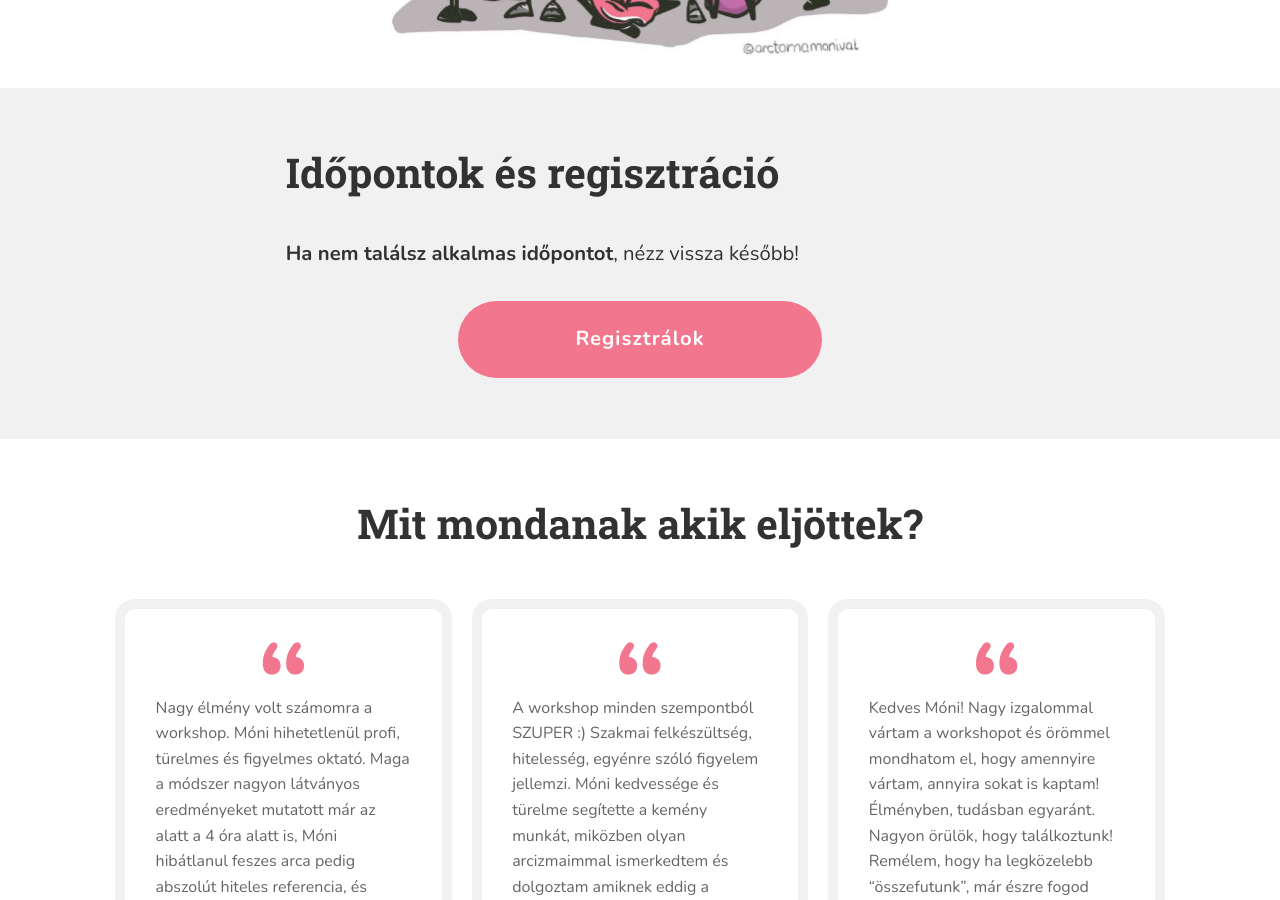
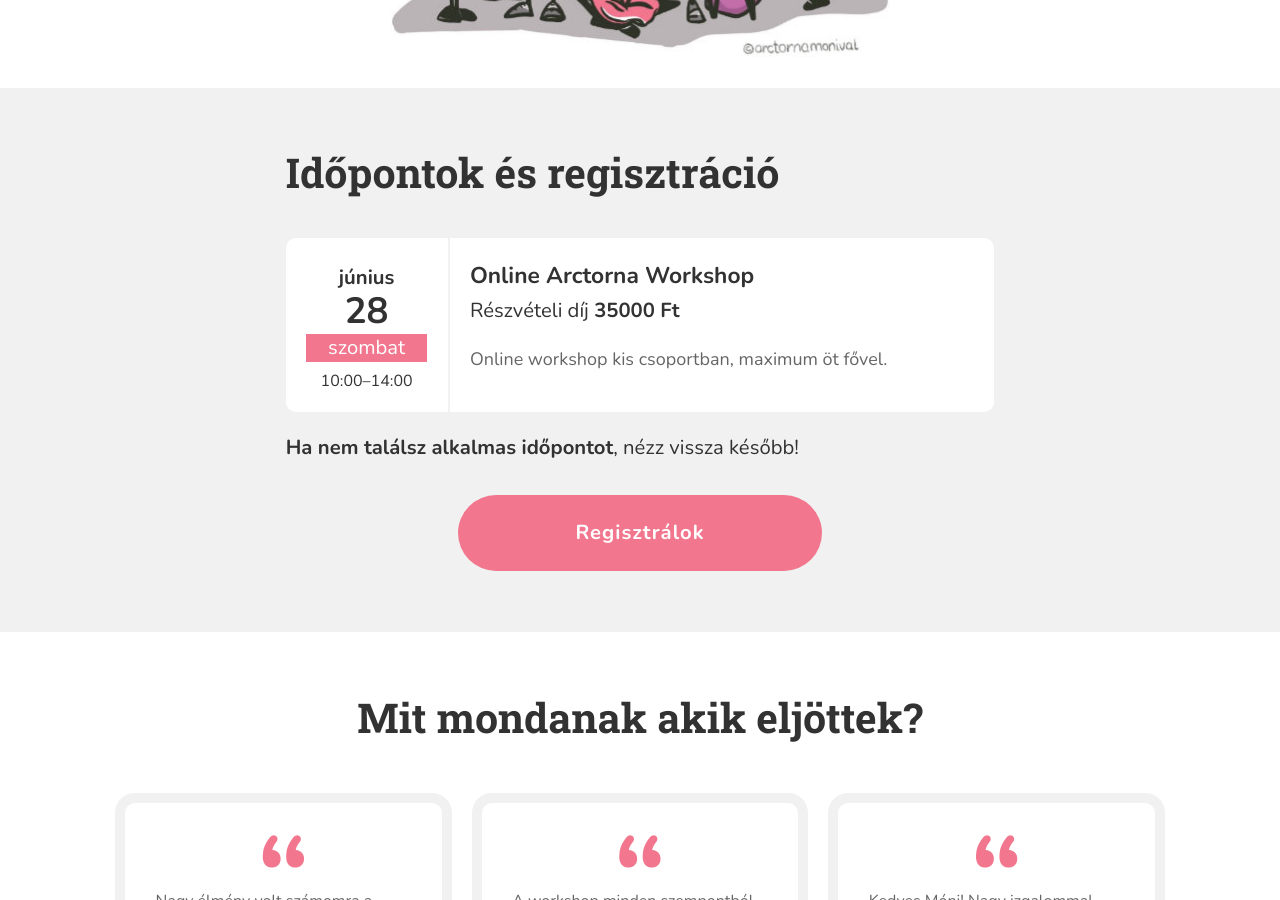
Before and after one commit to monikamudra/arctorna, a Jekyll site: the page built from workshop.md, in a window 1280 px wide and 900 px high, scrolled down 2015 px. Built offline with Jekyll 4.4.1, drawn with Linux system fonts in a browser that asks for light colours.

Commit message:
Update workshop event

```diff
--- a/_data/workshop.yaml
+++ b/_data/workshop.yaml
@@ -49,7 +49,7 @@
     price: 35000
     full: true
 
-  - date: 2025-5-17-T10:00
+  - date: 2025-6-28-T10:00
     start: "10:00"
     end: "14:00"
     title: Online Arctorna Workshop
```
